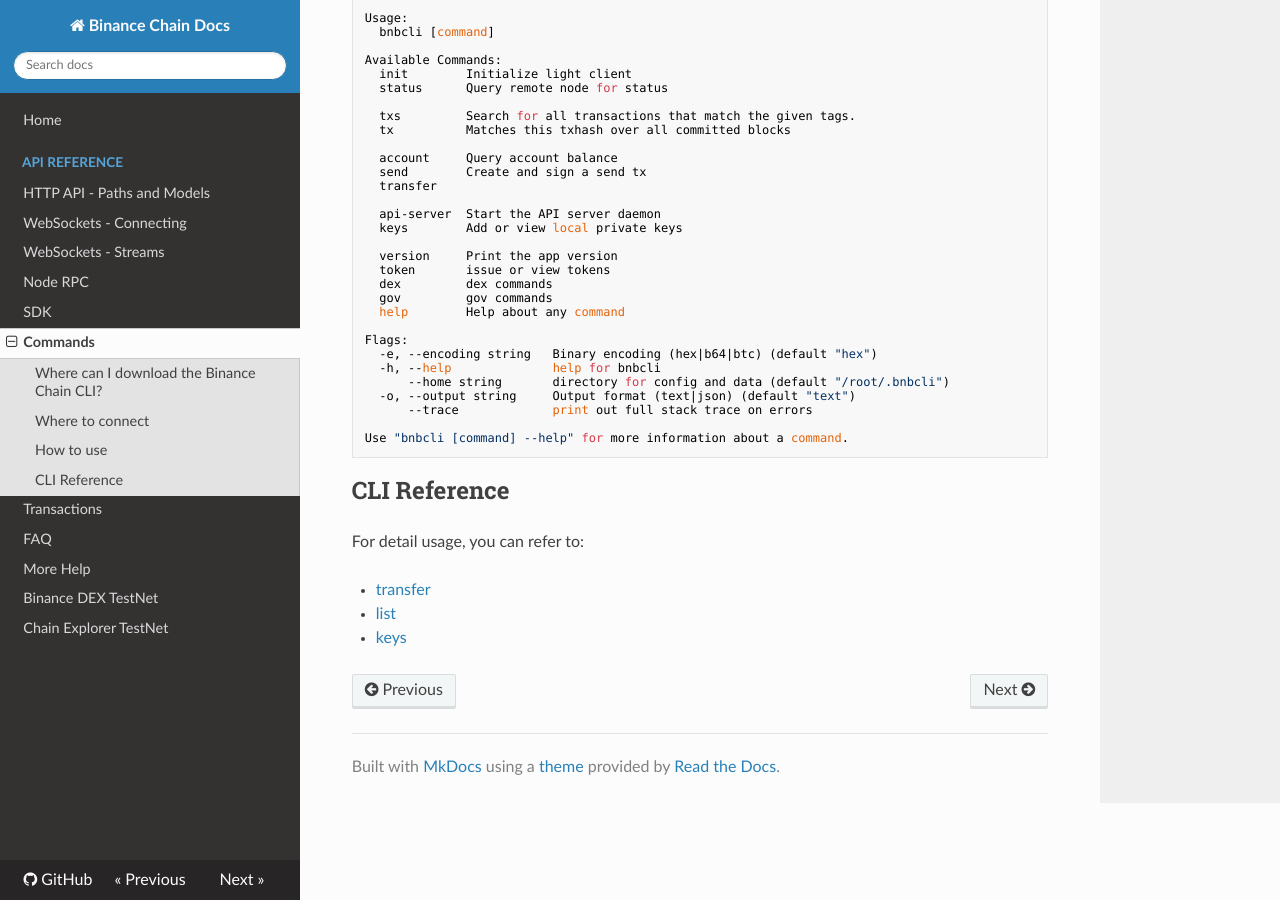
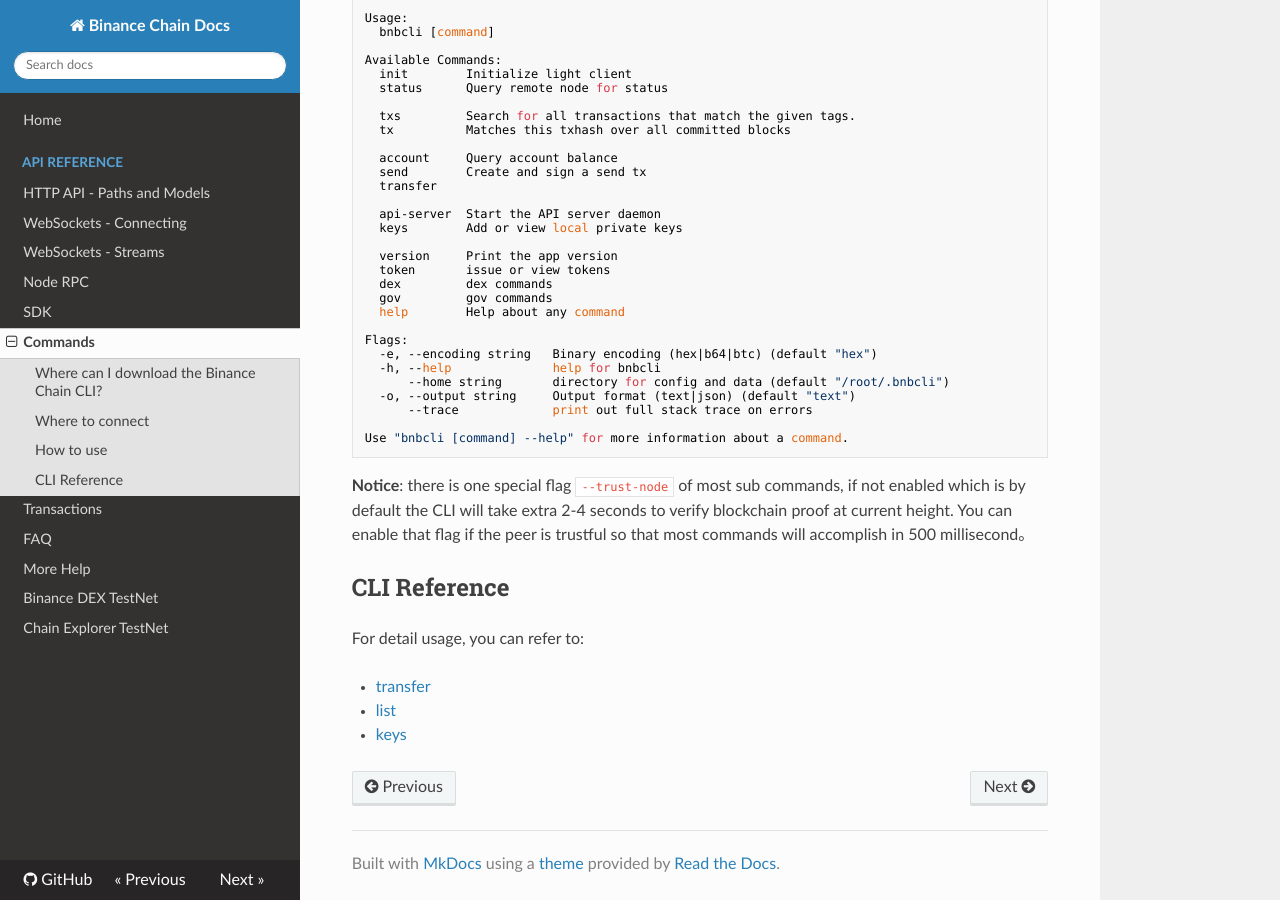
Before and after one commit to yash-sharma1/docs-site, an MkDocs documentation site: the page built from docs/api-reference/cli.md, in a window 1280 px wide and 900 px high, scrolled down 1070 px. Built offline with MkDocs 1.6.1, drawn with Linux system fonts in a browser that asks for light colours; nearby versions of some CDN libraries.

Commit message:
CLI:add trustnode

````diff
--- a/docs/api-reference/cli.md
+++ b/docs/api-reference/cli.md
@@ -70,6 +70,10 @@
 Use "bnbcli [command] --help" for more information about a command.
 ```
 
+**Notice**: there is one special flag `--trust-node` of most sub commands, if not enabled which is by default the CLI
+will take extra 2-4 seconds to verify blockchain proof at current height. You can enable that flag if the peer is trustful
+so that most commands will accomplish in 500 millisecond。
+
 ## CLI Reference
 
 For detail usage, you can refer to:
````
